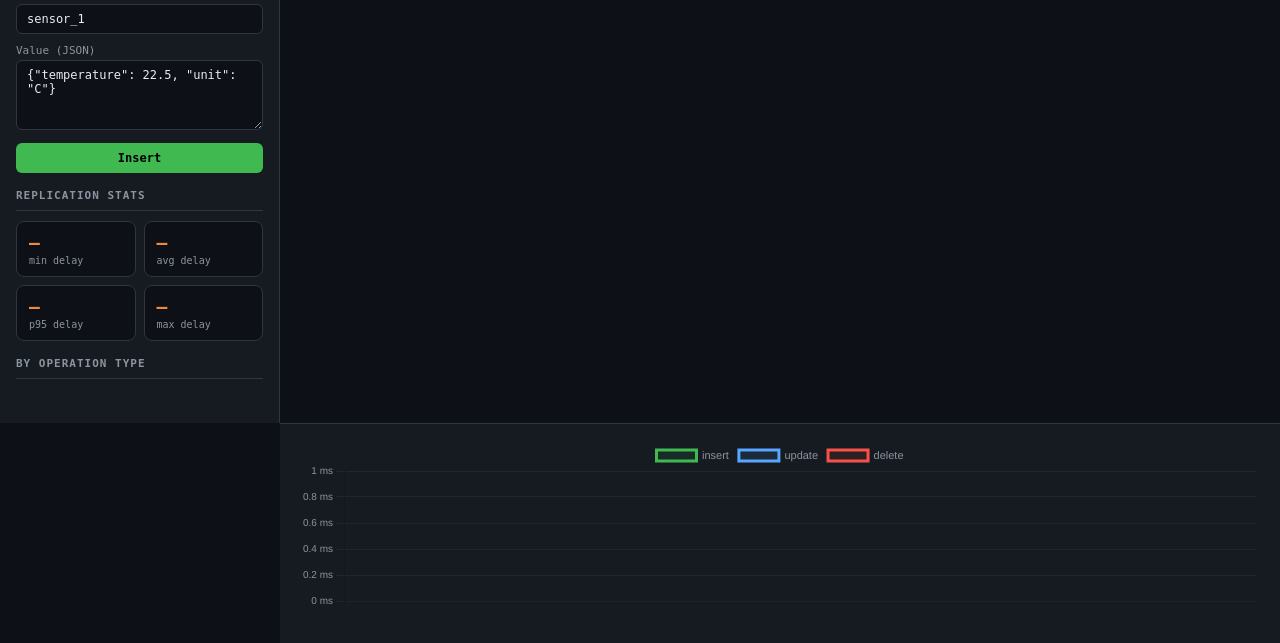
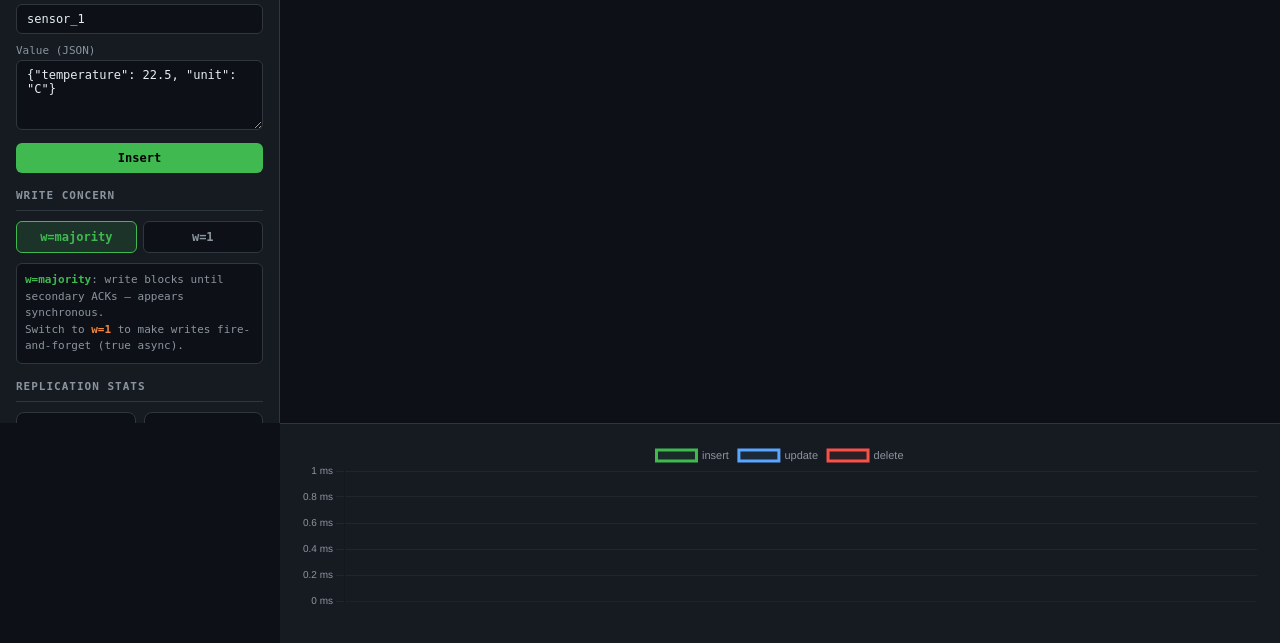
Before and after one commit to mertkarahan955/ceng465_project, a Flask app: page / in a window 1280 px wide. Shown: the part 170-813 px from the top of the page. Run offline with Flask 3, Linux system fonts and the light colour scheme; data that the repository does not hold is empty.

Commit message:
Add write concern management to Flask dashboard and operations

```diff
--- a/control_node/app.py
+++ b/control_node/app.py
@@ -9,6 +9,7 @@ from bson import ObjectId
 from flask import Flask, jsonify, render_template, request
 
 import db
+import operations
 from operations import insert_item, update_item, delete_item
 
 app = Flask(__name__)
@@ -82,6 +83,16 @@ def api_logs():
     return jsonify(result)
 
 
+@app.route("/api/write-concern", methods=["GET", "POST"])
+def api_write_concern():
+    if request.method == "POST":
+        w = request.json.get("w", "majority")
+        if w not in ("majority", "1", 1):
+            return jsonify({"ok": False, "error": "w must be 'majority' or '1'"}), 400
+        operations.set_write_concern(str(w))
+    return jsonify({"ok": True, "write_concern": operations.get_write_concern()})
+
+
 @app.route("/api/insert", methods=["POST"])
 def api_insert():
     data = request.json
--- a/control_node/operations.py
+++ b/control_node/operations.py
@@ -8,6 +8,16 @@ import config
 
 _leader_term = 1
 _log_index = 0
+_write_concern = "majority"   # toggled via dashboard
+
+
+def set_write_concern(w: str):
+    global _write_concern
+    _write_concern = w
+
+
+def get_write_concern() -> str:
+    return _write_concern
 
 
 def _next_op():
@@ -18,6 +28,10 @@ def _next_op():
 
 def _now():
     return datetime.now(timezone.utc)
+
+
+def _wc():
+    return WriteConcern(w=_write_concern)
 
 
 def _poll_secondary(target_id, version_after, operation_id):
@@ -52,11 +66,9 @@ def insert_item(key: str, value: dict, client_id: str = "control_node"):
         "created_by": client_id,
     }
 
-    result = primary["items"].with_options(
-        write_concern=WriteConcern(w="majority")
-    ).insert_one(doc)
+    result = primary["items"].with_options(write_concern=_wc()).insert_one(doc)
+    target_id = result.inserted_id
 
-    target_id = result.inserted_id
     follower_visible_time = _poll_secondary(target_id, 1, operation_id)
     delay_ms = None
     if follower_visible_time:
@@ -75,6 +87,7 @@ def insert_item(key: str, value: dict, client_id: str = "control_node"):
         "version_before": None,
         "version_after": 1,
         "client_id": client_id,
+        "write_concern": _write_concern,
         "status": "visible_on_follower" if follower_visible_time else "timeout",
     })
 
@@ -93,9 +106,7 @@ def update_item(target_id, new_value: dict, client_id: str = "control_node"):
     version_after = version_before + 1
     leader_write_time = _now()
 
-    primary["items"].with_options(
-        write_concern=WriteConcern(w="majority")
-    ).update_one(
+    primary["items"].with_options(write_concern=_wc()).update_one(
         {"_id": target_id},
         {"$set": {
             "value": new_value,
@@ -125,6 +136,7 @@ def update_item(target_id, new_value: dict, client_id: str = "control_node"):
         "version_before": version_before,
         "version_after": version_after,
         "client_id": client_id,
+        "write_concern": _write_concern,
         "status": "visible_on_follower" if follower_visible_time else "timeout",
     })
 
@@ -143,9 +155,7 @@ def delete_item(target_id, client_id: str = "control_node"):
     version_after = version_before + 1
     leader_write_time = _now()
 
-    primary["items"].with_options(
-        write_concern=WriteConcern(w="majority")
-    ).update_one(
+    primary["items"].with_options(write_concern=_wc()).update_one(
         {"_id": target_id},
         {"$set": {
             "deleted": True,
@@ -175,6 +185,7 @@ def delete_item(target_id, client_id: str = "control_node"):
         "version_before": version_before,
         "version_after": version_after,
         "client_id": client_id,
+        "write_concern": _write_concern,
         "status": "visible_on_follower" if follower_visible_time else "timeout",
     })
 
--- a/control_node/templates/index.html
+++ b/control_node/templates/index.html
@@ -277,6 +277,26 @@
         </div>
         <button class="btn delete" onclick="doDelete()">Soft Delete</button>
         <div class="result-box" id="res-delete"></div>
+      </div>
+    </div>
+
+    <!-- Write Concern Toggle -->
+    <div>
+      <div class="panel-title">Write Concern</div>
+      <div style="height:10px"></div>
+      <div style="display:flex;gap:6px;margin-bottom:10px">
+        <button id="wc-majority" class="btn" onclick="setWriteConcern('majority')"
+          style="flex:1;background:rgba(63,185,80,.15);color:var(--green);border:1px solid var(--green)">
+          w=majority
+        </button>
+        <button id="wc-1" class="btn" onclick="setWriteConcern('1')"
+          style="flex:1;background:var(--bg);color:var(--muted);border:1px solid var(--border)">
+          w=1
+        </button>
+      </div>
+      <div id="wc-info" style="font-size:11px;color:var(--muted);line-height:1.5;padding:8px;background:var(--bg);border:1px solid var(--border);border-radius:6px">
+        <strong style="color:var(--green)">w=majority</strong>: write blocks until secondary ACKs — appears synchronous.<br>
+        Switch to <strong style="color:var(--orange)">w=1</strong> to make writes fire-and-forget (true async).
       </div>
     </div>
 
@@ -630,8 +650,45 @@ function escHtml(s) {
   return String(s).replace(/&/g,'&amp;').replace(/</g,'&lt;').replace(/>/g,'&gt;');
 }
 
+// ── Write Concern ──────────────────────────────────────────
+async function setWriteConcern(w) {
+  const res = await fetch('/api/write-concern', {
+    method: 'POST',
+    headers: {'Content-Type': 'application/json'},
+    body: JSON.stringify({w}),
+  });
+  const data = await res.json();
+  if (data.ok) applyWriteConcernUI(data.write_concern);
+}
+
+function applyWriteConcernUI(wc) {
+  const isAsync = wc === '1';
+  const btnMaj = document.getElementById('wc-majority');
+  const btn1   = document.getElementById('wc-1');
+  const info   = document.getElementById('wc-info');
+
+  btnMaj.style.background = isAsync ? 'var(--bg)' : 'rgba(63,185,80,.15)';
+  btnMaj.style.color      = isAsync ? 'var(--muted)' : 'var(--green)';
+  btnMaj.style.borderColor = isAsync ? 'var(--border)' : 'var(--green)';
+
+  btn1.style.background  = isAsync ? 'rgba(240,136,62,.15)' : 'var(--bg)';
+  btn1.style.color       = isAsync ? 'var(--orange)' : 'var(--muted)';
+  btn1.style.borderColor = isAsync ? 'var(--orange)' : 'var(--border)';
+
+  info.innerHTML = isAsync
+    ? '<strong style="color:var(--orange)">w=1 (async)</strong>: primary returns immediately without waiting for secondary. Disconnect secondary\'s network and insert — data appears on primary but not on secondary. Reconnect to watch catch-up.'
+    : '<strong style="color:var(--green)">w=majority</strong>: write blocks until secondary ACKs — appears synchronous.<br>Switch to <strong style="color:var(--orange)">w=1</strong> to make writes fire-and-forget (true async).';
+}
+
+async function initWriteConcern() {
+  const res = await fetch('/api/write-concern');
+  const data = await res.json();
+  if (data.ok) applyWriteConcernUI(data.write_concern);
+}
+
 // ── Init ───────────────────────────────────────────────────
 initChart();
+initWriteConcern();
 refreshAll();
 setInterval(refreshAll, 4000);
 </script>
```
